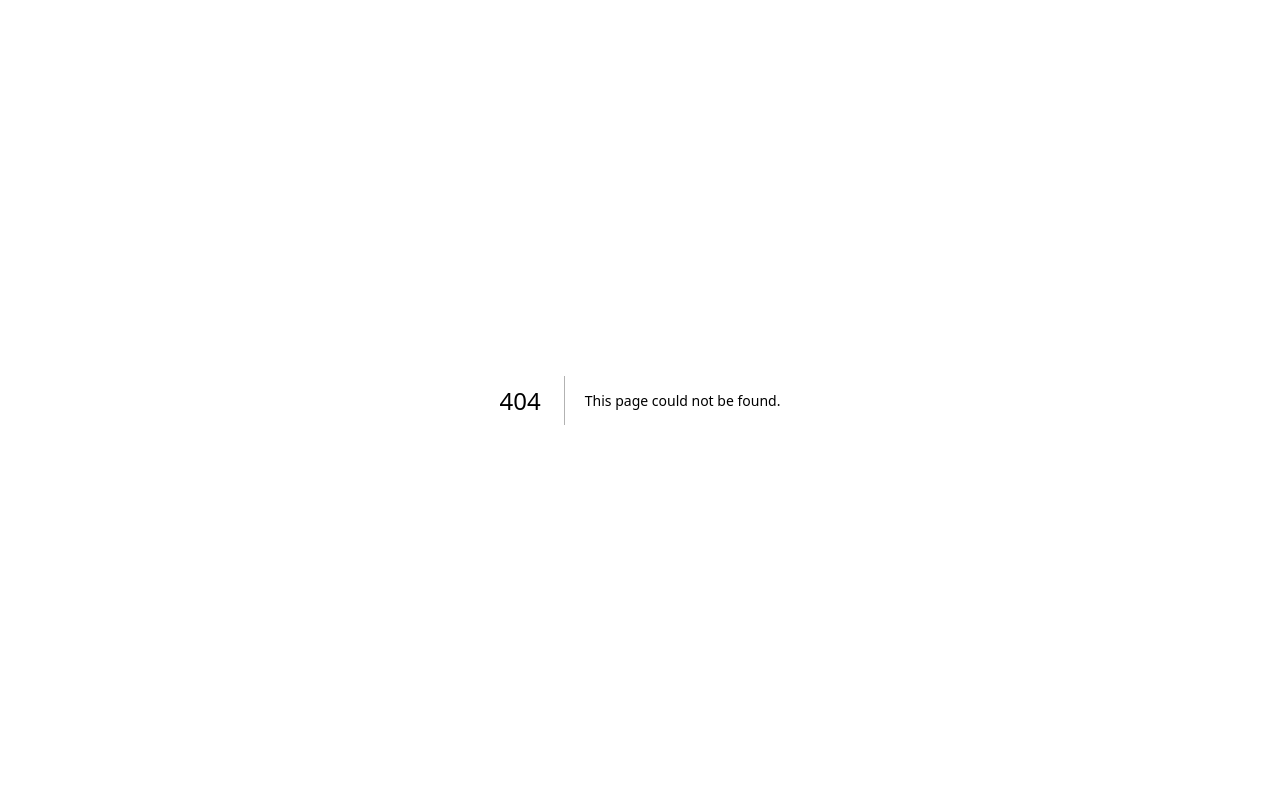
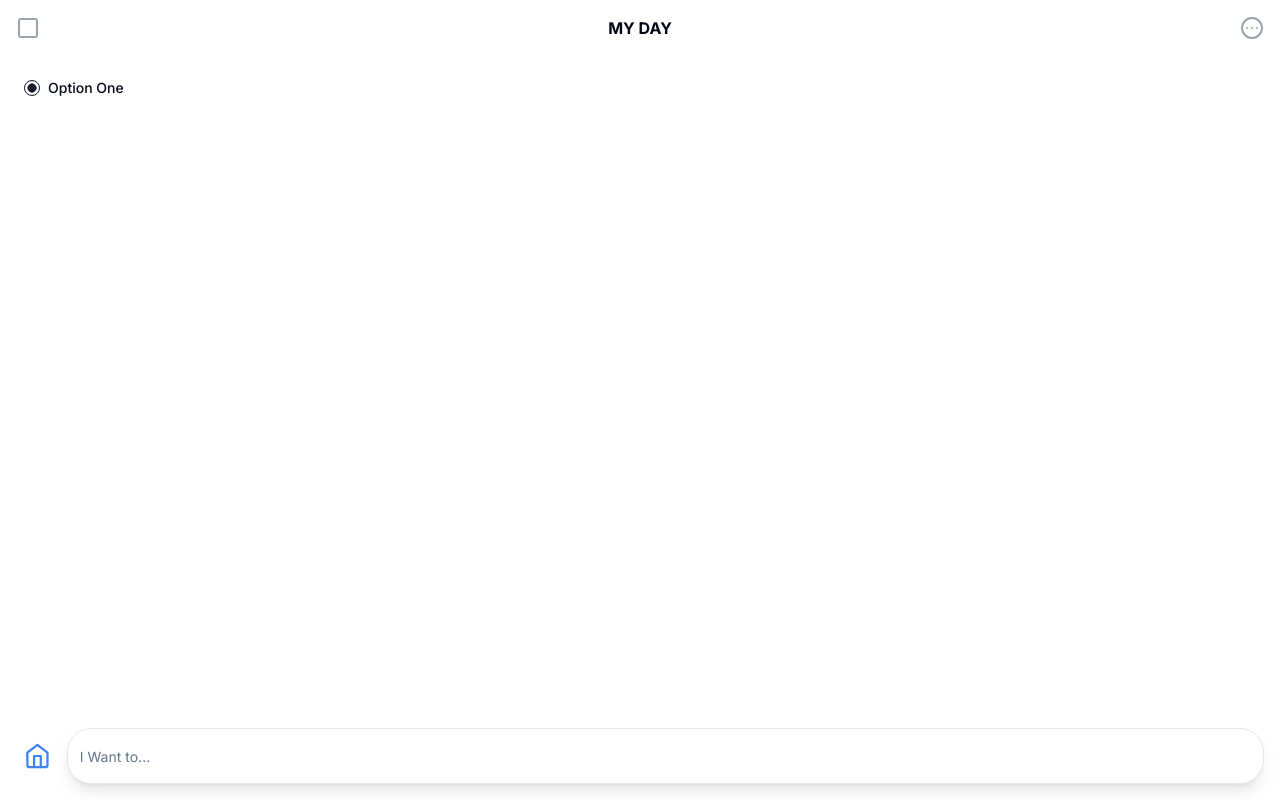
Before and after one commit to hamzabenarfa/Task-do, a Next.js app in the folder my-app/: page /myday in a window 1280 px wide. Before the commit this address had no page. Built offline with nearby package versions, Linux system fonts and the light colour scheme.

Commit message:
added my day page

```diff
--- /dev/null
+++ b/my-app/app/(main)/(routes)/myday/_component/header.tsx
@@ -0,0 +1,18 @@
+import { Button } from "@/components/ui/button";
+import { CircleEllipsis, Square } from "lucide-react";
+
+const Header = () => {
+  return (
+    <header className="flex items-center justify-between p-2">
+      <Button size="icon" variant="link">
+        <Square size={24} className="text-gray-400" />
+      </Button>
+      <h1 className="font-bold text-base">MY DAY</h1>
+      <Button size="icon" variant="link">
+        <CircleEllipsis size={24} className="text-gray-400" />
+      </Button>
+    </header>
+  );
+};
+
+export default Header;
--- /dev/null
+++ b/my-app/app/(main)/(routes)/myday/_component/main.tsx
@@ -0,0 +1,17 @@
+import { Label } from "@/components/ui/label";
+import { RadioGroup, RadioGroupItem } from "@/components/ui/radio-group";
+
+const Main = () => {
+  return (
+    <main className="p-6">
+      <RadioGroup defaultValue="option-one">
+        <div className="flex items-center space-x-2">
+          <RadioGroupItem value="option-one" id="option-one" />
+          <Label htmlFor="option-one">Option One</Label>
+        </div>
+      </RadioGroup>
+    </main>
+  );
+};
+
+export default Main;
--- /dev/null
+++ b/my-app/app/(main)/(routes)/myday/_component/menu.tsx
@@ -0,0 +1,15 @@
+import { Input } from "@/components/ui/input";
+import { Home } from "lucide-react";
+
+const Menu = () => {
+    return (
+    <div className="flex items-center justify-center m-4 pt-2 ">
+        <Home size={28} className="text-blue-500 ml-2 " />
+        <Input type="search"
+                   className="border border-gray-200 shadow-lg h-14 rounded-3xl ml-4"
+                   placeholder="I Want to..." />
+
+    </div> );
+}
+
+export default Menu;
--- /dev/null
+++ b/my-app/app/(main)/(routes)/myday/page.tsx
@@ -0,0 +1,18 @@
+import Header from "./_component/header";
+import Main from "./_component/main";
+import Menu from "./_component/menu";
+
+
+const MyDay = () => {
+  return (
+    <div>
+      <Header />
+      <Main />
+      <div className="fixed bottom-0 left-0 w-full ">
+        <Menu />
+      </div>
+    </div>
+  );
+};
+
+export default MyDay;
--- /dev/null
+++ b/my-app/components/ui/button.tsx
@@ -0,0 +1,56 @@
+import * as React from "react"
+import { Slot } from "@radix-ui/react-slot"
+import { cva, type VariantProps } from "class-variance-authority"
+
+import { cn } from "@/lib/utils"
+
+const buttonVariants = cva(
+  "inline-flex items-center justify-center rounded-md text-sm font-medium ring-offset-background transition-colors focus-visible:outline-none focus-visible:ring-2 focus-visible:ring-ring focus-visible:ring-offset-2 disabled:pointer-events-none disabled:opacity-50",
+  {
+    variants: {
+      variant: {
+        default: "bg-primary text-primary-foreground hover:bg-primary/90",
+        destructive:
+          "bg-destructive text-destructive-foreground hover:bg-destructive/90",
+        outline:
+          "border border-input bg-background hover:bg-accent hover:text-accent-foreground",
+        secondary:
+          "bg-secondary text-secondary-foreground hover:bg-secondary/80",
+        ghost: "hover:bg-accent hover:text-accent-foreground",
+        link: "text-primary underline-offset-4 hover:underline",
+      },
+      size: {
+        default: "h-10 px-4 py-2",
+        sm: "h-9 rounded-md px-3",
+        lg: "h-11 rounded-md px-8",
+        icon: "h-10 w-10",
+      },
+    },
+    defaultVariants: {
+      variant: "default",
+      size: "default",
+    },
+  }
+)
+
+export interface ButtonProps
+  extends React.ButtonHTMLAttributes<HTMLButtonElement>,
+    VariantProps<typeof buttonVariants> {
+  asChild?: boolean
+}
+
+const Button = React.forwardRef<HTMLButtonElement, ButtonProps>(
+  ({ className, variant, size, asChild = false, ...props }, ref) => {
+    const Comp = asChild ? Slot : "button"
+    return (
+      <Comp
+        className={cn(buttonVariants({ variant, size, className }))}
+        ref={ref}
+        {...props}
+      />
+    )
+  }
+)
+Button.displayName = "Button"
+
+export { Button, buttonVariants }
--- /dev/null
+++ b/my-app/components/ui/label.tsx
@@ -0,0 +1,26 @@
+"use client"
+
+import * as React from "react"
+import * as LabelPrimitive from "@radix-ui/react-label"
+import { cva, type VariantProps } from "class-variance-authority"
+
+import { cn } from "@/lib/utils"
+
+const labelVariants = cva(
+  "text-sm font-medium leading-none peer-disabled:cursor-not-allowed peer-disabled:opacity-70"
+)
+
+const Label = React.forwardRef<
+  React.ElementRef<typeof LabelPrimitive.Root>,
+  React.ComponentPropsWithoutRef<typeof LabelPrimitive.Root> &
+    VariantProps<typeof labelVariants>
+>(({ className, ...props }, ref) => (
+  <LabelPrimitive.Root
+    ref={ref}
+    className={cn(labelVariants(), className)}
+    {...props}
+  />
+))
+Label.displayName = LabelPrimitive.Root.displayName
+
+export { Label }
--- /dev/null
+++ b/my-app/components/ui/radio-group.tsx
@@ -0,0 +1,44 @@
+"use client"
+
+import * as React from "react"
+import * as RadioGroupPrimitive from "@radix-ui/react-radio-group"
+import { Circle } from "lucide-react"
+
+import { cn } from "@/lib/utils"
+
+const RadioGroup = React.forwardRef<
+  React.ElementRef<typeof RadioGroupPrimitive.Root>,
+  React.ComponentPropsWithoutRef<typeof RadioGroupPrimitive.Root>
+>(({ className, ...props }, ref) => {
+  return (
+    <RadioGroupPrimitive.Root
+      className={cn("grid gap-2", className)}
+      {...props}
+      ref={ref}
+    />
+  )
+})
+RadioGroup.displayName = RadioGroupPrimitive.Root.displayName
+
+const RadioGroupItem = React.forwardRef<
+  React.ElementRef<typeof RadioGroupPrimitive.Item>,
+  React.ComponentPropsWithoutRef<typeof RadioGroupPrimitive.Item>
+>(({ className, children, ...props }, ref) => {
+  return (
+    <RadioGroupPrimitive.Item
+      ref={ref}
+      className={cn(
+        "aspect-square h-4 w-4 rounded-full border border-primary text-primary ring-offset-background focus:outline-none focus-visible:ring-2 focus-visible:ring-ring focus-visible:ring-offset-2 disabled:cursor-not-allowed disabled:opacity-50",
+        className
+      )}
+      {...props}
+    >
+      <RadioGroupPrimitive.Indicator className="flex items-center justify-center">
+        <Circle className="h-2.5 w-2.5 fill-current text-current" />
+      </RadioGroupPrimitive.Indicator>
+    </RadioGroupPrimitive.Item>
+  )
+})
+RadioGroupItem.displayName = RadioGroupPrimitive.Item.displayName
+
+export { RadioGroup, RadioGroupItem }
--- a/my-app/package.json
+++ b/my-app/package.json
@@ -9,6 +9,9 @@
     "lint": "next lint"
   },
   "dependencies": {
+    "@radix-ui/react-label": "^2.0.2",
+    "@radix-ui/react-radio-group": "^1.1.3",
+    "@radix-ui/react-slot": "^1.0.2",
     "class-variance-authority": "^0.7.0",
     "clsx": "^2.0.0",
     "lucide-react": "^0.285.0",
```
Also changed, not shown: 1 other file (tests, documents, lock files or other folders).
